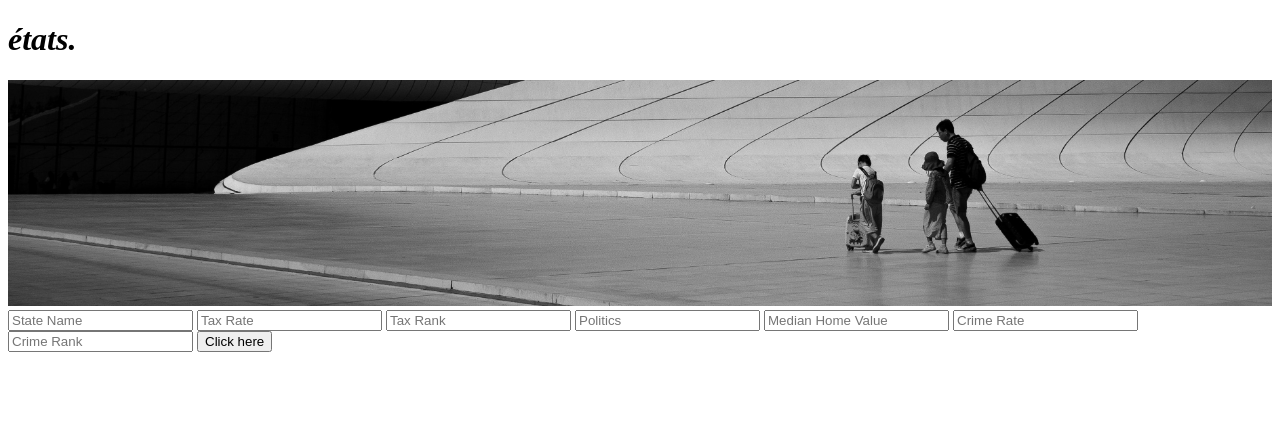
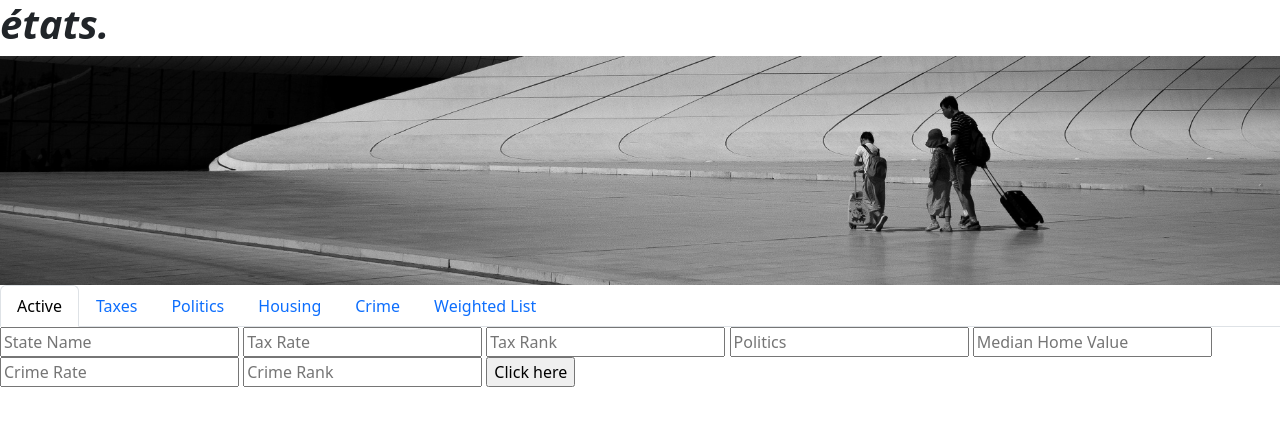
Before and after one commit to josh-on-github/etats, a Django app: page /etats/ in a window 1280 px wide. Shown: the top 426 px of the page. Run offline with Django 4.2, Linux system fonts and the light colour scheme.

Commit message:
added link and script for bootstrap css and js; added tabs

```diff
--- a/capstone/etats/templates/etats/index.html
+++ b/capstone/etats/templates/etats/index.html
@@ -5,12 +5,38 @@
     <meta charset="UTF-8">
     <meta http-equiv="X-UA-Compatible" content="IE=edge">
     <meta name="viewport" content="width=device-width, initial-scale=1.0">
+    <link href="https://cdn.jsdelivr.net/npm/bootstrap@5.3.0-alpha1/dist/css/bootstrap.min.css" rel="stylesheet"
+    integrity="sha384-GLhlTQ8iRABdZLl6O3oVMWSktQOp6b7In1Zl3/Jr59b6EGGoI1aFkw7cmDA6j6gD" crossorigin="anonymous">    <!-- Bootstrap CSS -->
+    <script src="https://cdn.jsdelivr.net/npm/bootstrap@5.3.0-alpha1/dist/js/bootstrap.bundle.min.js"
+    integrity="sha384-w76AqPfDkMBDXo30jS1Sgez6pr3x5MlQ1ZAGC+nuZB+EYdgRZgiwxhTBTkF7CXvN" crossorigin="anonymous"></script>   <!-- Bootstrap JS -->
     <!-- <link rel="stylesheet" href="{% static 'static/styles.css' %}"> -->
     <title>états.</title>
 </head>
 <body>
     <h1><strong><em>états.</em></strong></h1>
     <img style="width: 100%;" src="{% static 'etats/gray-fam-leaving.jpg' %}" alt="Father travelling with kids">
+
+    <ul class="nav nav-tabs">
+        <li class="nav-item">
+          <a class="nav-link active" aria-current="page" href="#">Active</a>
+        </li>
+        <li class="nav-item">
+          <a class="nav-link" href="#">Taxes</a>
+        </li>
+        <li class="nav-item">
+          <a class="nav-link" href="#">Politics</a>
+        </li>
+        <li class="nav-item">
+            <a class="nav-link" href="#">Housing</a>
+        </li>
+        <li class="nav-item">
+            <a class="nav-link" href="#">Crime</a>
+        </li>
+        <li class="nav-item">
+            <a class="nav-link" href="#">Weighted List</a>
+        </li>
+      </ul>
+
     <form action="{% url 'etats:index' %}" method="post">
         {% csrf_token %}
         <input type="text" name="state_name" placeholder="State Name">
```
